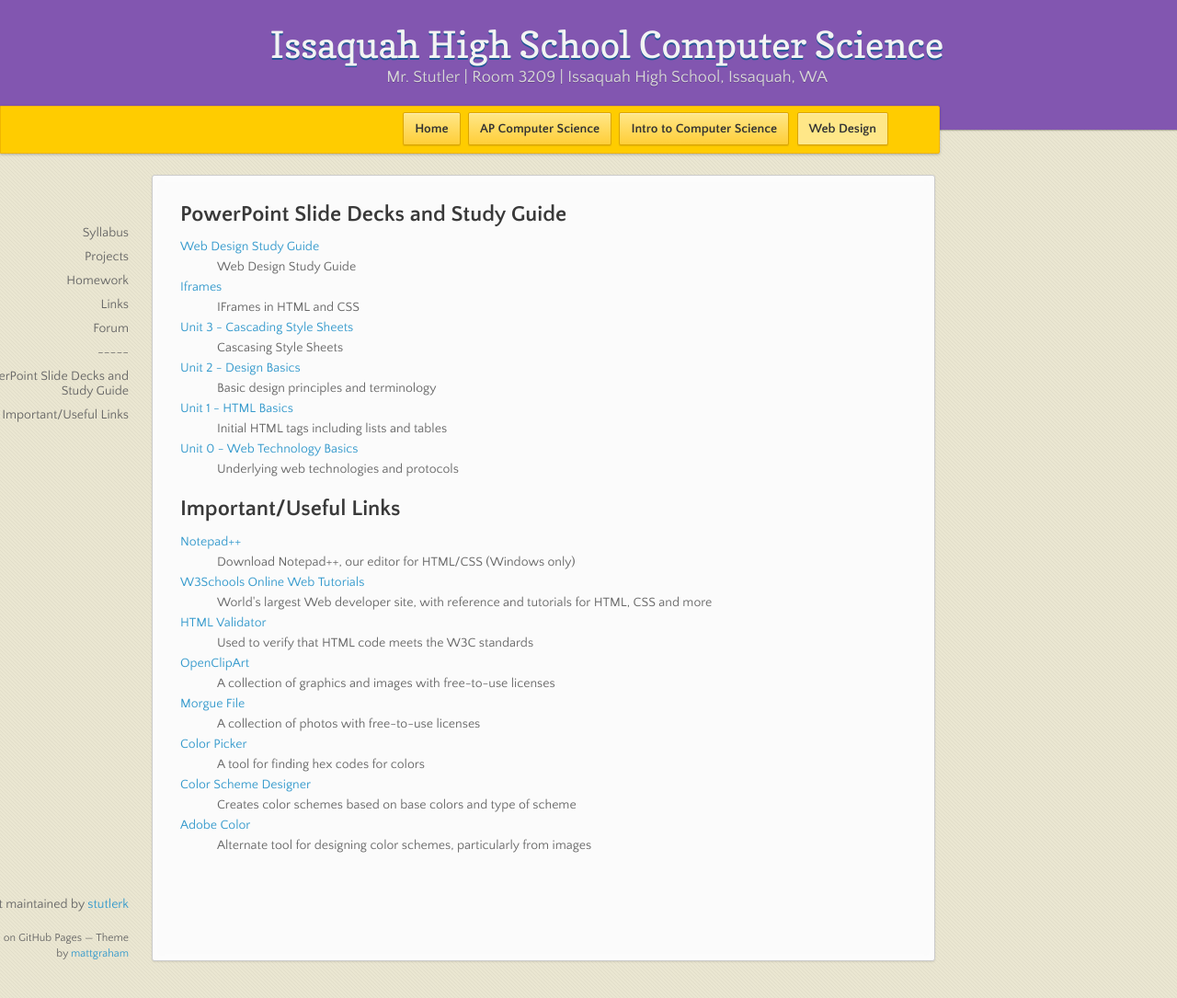
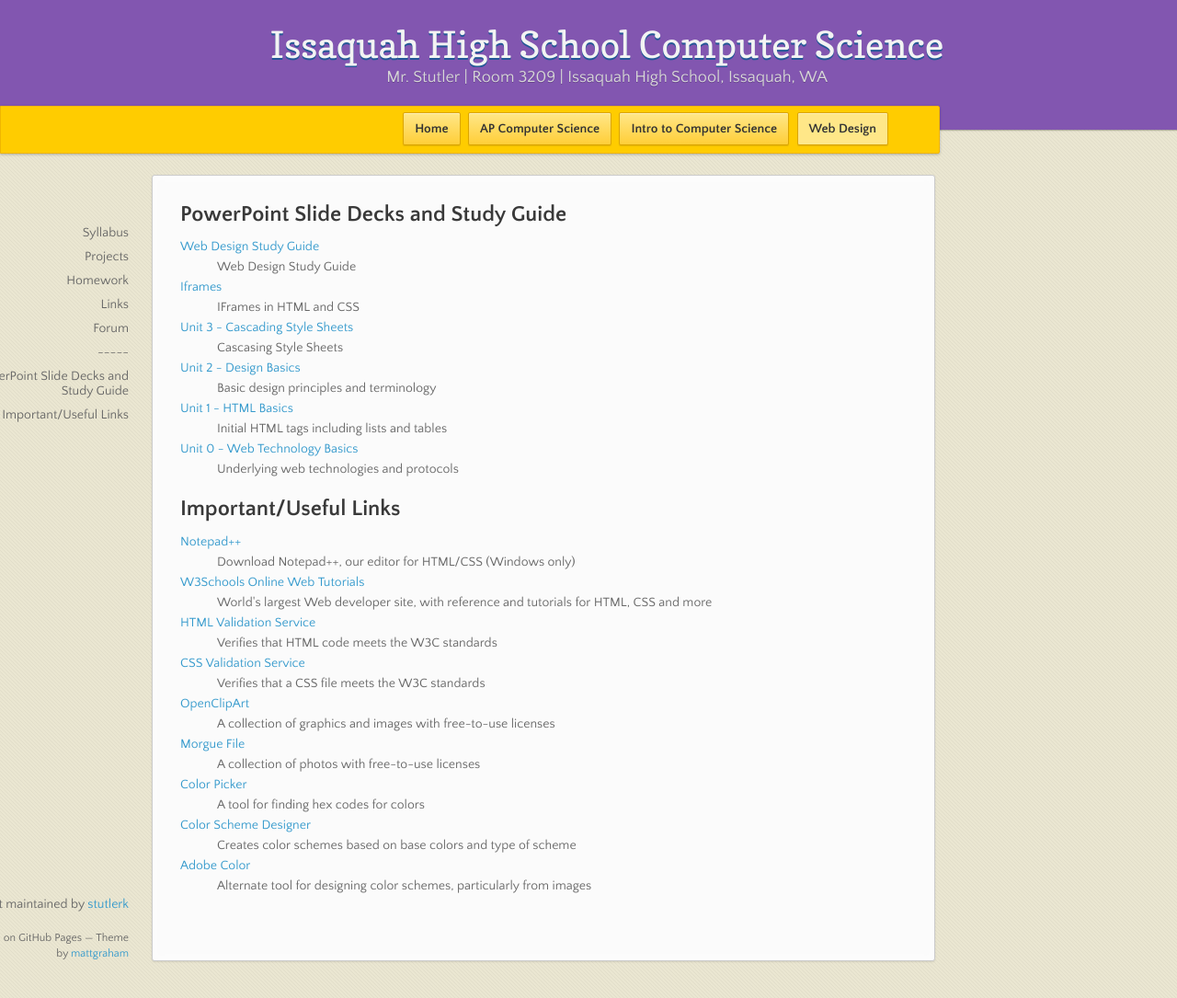
Before and after one commit to stutlerk/ihs-website, a Jekyll site: the page built from _web/links.html, in a window 1280 px wide and 1085 px high. Shown: the whole window at 92% size. Built offline with Jekyll 4.4.1, drawn with Linux system fonts in a browser that asks for light colours; nearby versions of some CDN libraries.

Commit message:
Update links.html

```diff
--- a/_web/links.html
+++ b/_web/links.html
@@ -32,8 +32,11 @@ layout: course
     <dt><a href="http://www.w3schools.com/">W3Schools Online Web Tutorials</a></dt>
     <dd>World's largest Web developer site, with reference and tutorials for HTML, CSS and more</dd>
 
-    <dt><a href="https://validator.w3.org/#validate_by_upload">HTML Validator</a></dt>
-    <dd>Used to verify that HTML code meets the W3C standards</dd>
+    <dt><a href="https://validator.w3.org/">HTML Validation Service</a></dt>
+    <dd>Verifies that HTML code meets the W3C standards</dd>
+
+    <dt><a href="https://jigsaw.w3.org/css-validator/">CSS Validation Service</a></dt>
+    <dd>Verifies that a CSS file meets the W3C standards</dd>
 
     <dt><a href="https://openclipart.org/">OpenClipArt</a></dt>
     <dd>A collection of graphics and images with free-to-use licenses</dd>
```
